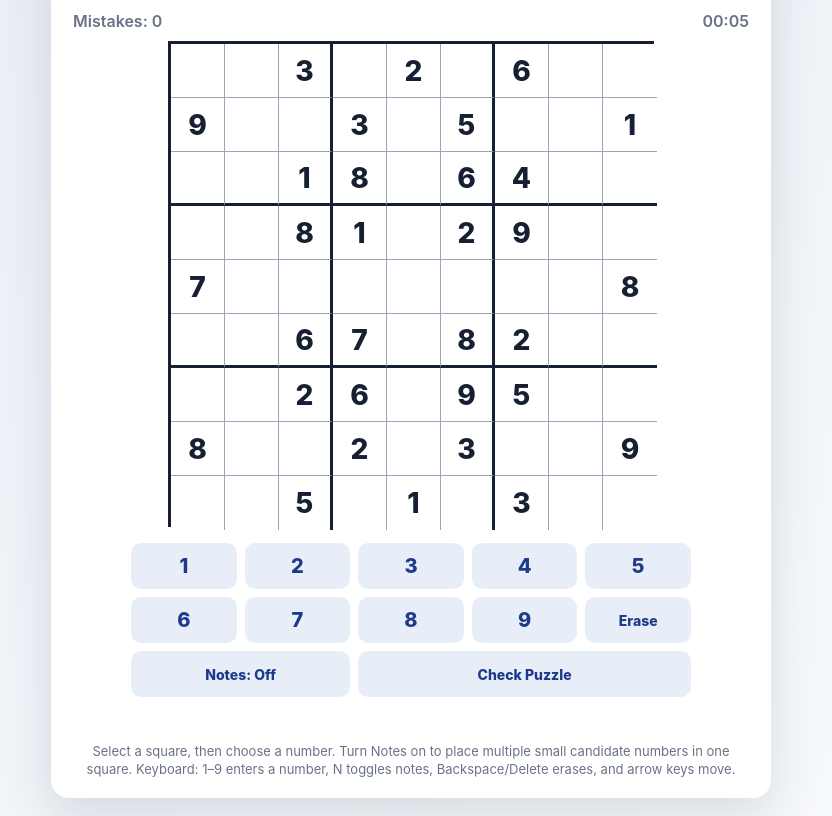
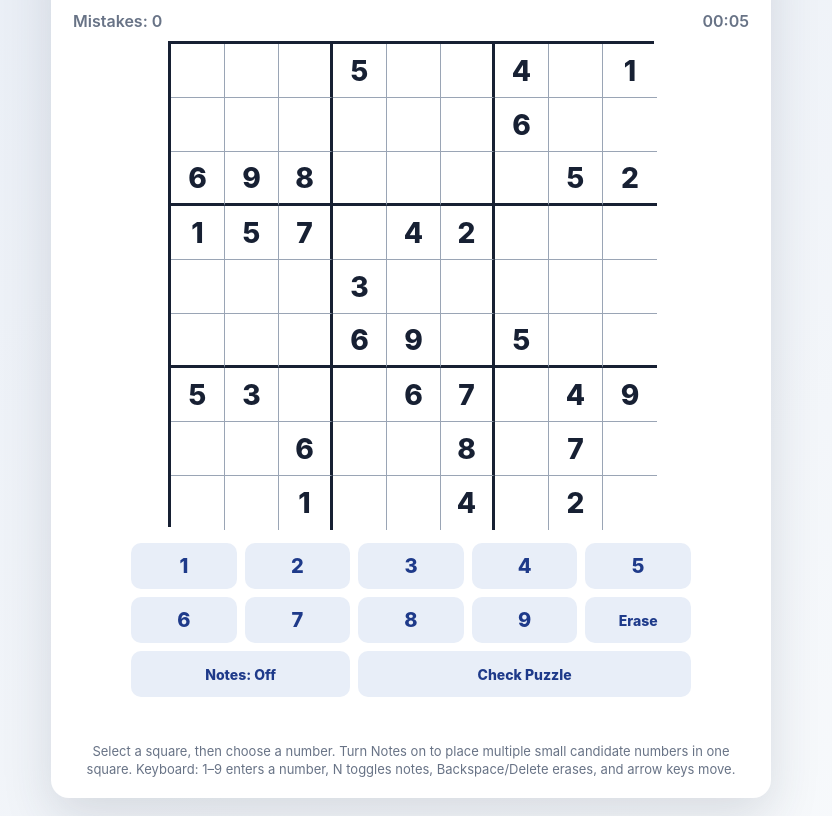
Before and after one commit to FlyingHVAC/Sudoku, a plain HTML site: page index.html in a window 1280 px wide. Shown: the part 87-903 px from the top of the page, without its empty margins (229-1061 px from the left). Drawn offline with Linux system fonts and the light colour scheme.

Commit message:
Add files via upload

```diff
--- a/index.html
+++ b/index.html
@@ -45,7 +45,10 @@ hard:[
 ["030000080009000500007509200700105008020090030900402001004207100002000800070000090","235761984469328517817549263746135928521896734983472651694287135352914876178653492"]]};
 const board=document.getElementById('board'),level=document.getElementById('level'),message=document.getElementById('message'),notesBtn=document.getElementById('notes'),timerEl=document.getElementById('timer'),mistakesEl=document.getElementById('mistakes');
 let puzzle='',solution='',values=[],notes=[],given=[],selected=-1,noteMode=false,mistakes=0,seconds=0,timerId=null,finished=false;
-function newGame(){const set=puzzles[level.value],pick=set[Math.floor(Math.random()*set.length)];[puzzle,solution]=pick;values=puzzle.split('').map(Number);given=values.map(Boolean);notes=Array.from({length:81},()=>new Set());selected=-1;noteMode=false;mistakes=0;seconds=0;finished=false;notesBtn.textContent='Notes: Off';notesBtn.classList.remove('active');message.textContent='';message.className='message';clearInterval(timerId);timerId=setInterval(()=>{if(!finished){seconds++;showTimer()}},1000);showTimer();render();}
+let baseSolution='', lastPuzzle='';
+function shuffled(a){a=[...a];for(let i=a.length-1;i>0;i--){const j=Math.floor(Math.random()*(i+1));[a[i],a[j]]=[a[j],a[i]]}return a}
+function randomizedGame(){const base=puzzles[level.value][Math.floor(Math.random()*puzzles[level.value].length)];let out;for(let tries=0;tries<20;tries++){const map=shuffled([1,2,3,4,5,6,7,8,9]);const remap=x=>x==='0'?'0':String(map[Number(x)-1]);const ps=base[0].split('').map(remap).join(''),sol=base[1].split('').map(remap).join('');const bands=shuffled([0,1,2]),stacks=shuffled([0,1,2]);const rows=bands.flatMap(b=>shuffled([0,1,2]).map(r=>b*3+r)),cols=stacks.flatMap(b=>shuffled([0,1,2]).map(c=>b*3+c));let np='',ns='';for(const r of rows)for(const c of cols){np+=ps[r*9+c];ns+=sol[r*9+c]}if(Math.random()<.5){let tp='',ts='';for(let r=0;r<9;r++)for(let c=0;c<9;c++){tp+=np[c*9+r];ts+=ns[c*9+r]}np=tp;ns=ts}out=[np,ns];if(np!==lastPuzzle)break}lastPuzzle=out[0];return out}
+function newGame(){const pick=randomizedGame();[puzzle,solution]=pick;values=puzzle.split('').map(Number);given=values.map(Boolean);notes=Array.from({length:81},()=>new Set());selected=-1;noteMode=false;mistakes=0;seconds=0;finished=false;notesBtn.textContent='Notes: Off';notesBtn.classList.remove('active');message.textContent='';message.className='message';clearInterval(timerId);timerId=setInterval(()=>{if(!finished){seconds++;showTimer()}},1000);showTimer();render();}
 function showTimer(){timerEl.textContent=`${String(Math.floor(seconds/60)).padStart(2,'0')}:${String(seconds%60).padStart(2,'0')}`}
 function render(){board.innerHTML='';for(let i=0;i<81;i++){const r=Math.floor(i/9),c=i%9,b=document.createElement('button');b.type='button';b.className='cell';if(given[i])b.classList.add('given');if(c===2||c===5)b.classList.add('box-right');if(r===2||r===5)b.classList.add('box-bottom');if(selected>=0){const sr=Math.floor(selected/9),sc=selected%9;if(r===sr||c===sc||Math.floor(r/3)===Math.floor(sr/3)&&Math.floor(c/3)===Math.floor(sc/3))b.classList.add('peer');if(values[selected]&&values[i]===values[selected])b.classList.add('same');if(i===selected)b.classList.add('selected')}if(values[i]){b.textContent=values[i];if(!given[i]&&values[i]!==Number(solution[i]))b.classList.add('error')}else if(notes[i].size){const n=document.createElement('span');n.className='notes';for(let x=1;x<=9;x++){const s=document.createElement('span');s.textContent=notes[i].has(x)?x:'';n.appendChild(s)}b.appendChild(n)}b.dataset.i=i;b.setAttribute('aria-label',`Row ${r+1}, column ${c+1}${values[i]?`, ${values[i]}`:''}`);board.appendChild(b)}}
 function select(i){selected=i;message.textContent='';message.className='message';render()}
```
